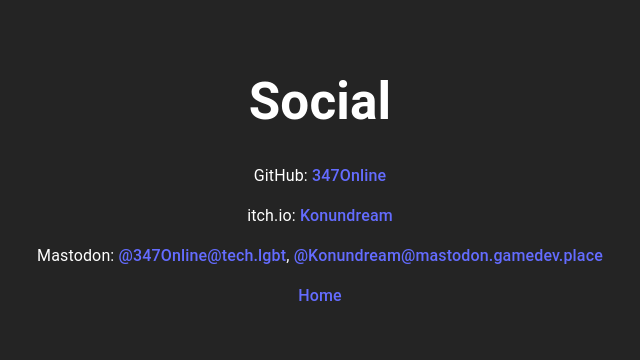
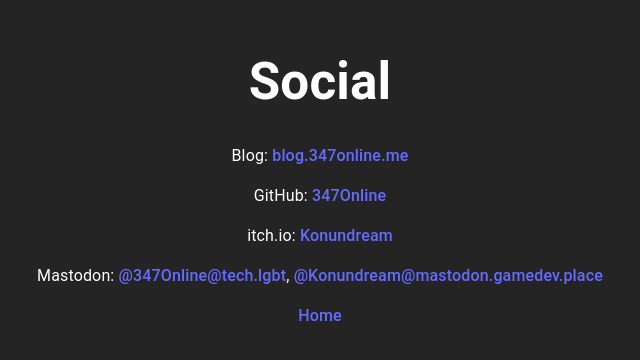
Before and after one commit to 347Online/347Online.me-2023, a React (Vite) app: page /social in a window 1280 px wide. Shown: the part 226-586 px from the top of the page, without its empty margins (320-960 px from the left). Built offline with nearby package versions, Linux system fonts and the light colour scheme; what cubing would draw is missing.

Commit message:
Link to blog

```diff
--- a/src/pages/Landing.tsx
+++ b/src/pages/Landing.tsx
@@ -1,4 +1,4 @@
-import { Link } from "react-router-dom";
+import Link from "@/components/Link";
 
 export const Landing = () => {
   return (
@@ -7,6 +7,7 @@
       <h2>Software Engineer | Game Developer</h2>
       Hiya! I'm Katie, nice to meetcha!
       <footer>
+        <Link to="https://blog.347online.me/">Blog </Link>
         <Link to="/social">Social</Link>
       </footer>
     </div>
--- a/src/pages/Social.tsx
+++ b/src/pages/Social.tsx
@@ -3,6 +3,9 @@
 export const Social = () => (
   <>
     <h1>Social</h1>
+    <p>
+      Blog: <Link to="https://blog.347online.me">blog.347online.me</Link>
+    </p>
     <p>
       GitHub: <Link to="https://github.com/347Online">347Online</Link>
     </p>
```
